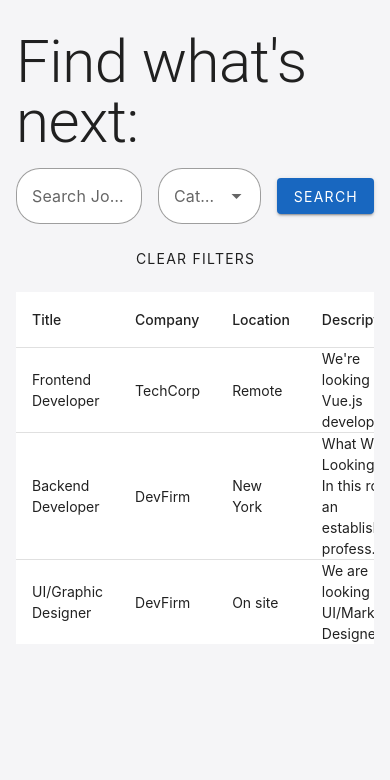
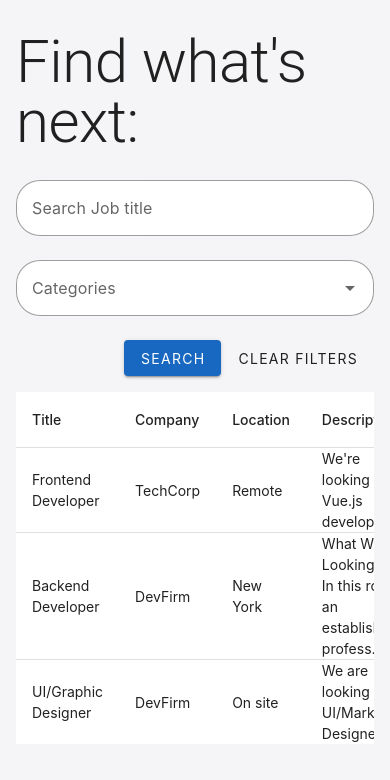
Before and after one commit to naycont/ultimate-job-finder, a Vue app: page /jobs in a window 390 px wide. Shown: the top 780 px of the page. Built offline with nearby package versions, Linux system fonts and the light colour scheme.

Commit message:
ensure responsive job list nad job filters

```diff
--- a/package.json
+++ b/package.json
@@ -4,7 +4,7 @@
   "private": true,
   "type": "module",
   "scripts": {
-    "dev": "vite",
+    "dev": "vite --host",
     "build": "run-p type-check \"build-only {@}\" --",
     "preview": "vite preview",
     "test:unit": "vitest",
--- a/src/components/jobs/JobFilters.vue
+++ b/src/components/jobs/JobFilters.vue
@@ -23,20 +23,21 @@ const clearFilters = () => {
 getCategories()
 </script>
 <template>
-  <div class="d-flex flex-wrap ga-4 justify-center align-center">
+  <v-row justify="center" class="align-center mt-2">
+    <v-col cols="12" sm="12" md="6" lg="3">
       <v-text-field
         v-model="searchString"
         variant="outlined"
         label="Search Job title"
-      max-width="300px"
         bg-color="#fff"
         hide-details
         rounded
       ></v-text-field>
+    </v-col>
 
+    <v-col cols="12" sm="12" md="6" lg="3">
       <v-select
         v-model="categoryId"
-      max-width="250px"
         :items="categories"
         label="Categories"
         item-title="name"
@@ -46,11 +47,13 @@ getCategories()
         hide-details
         rounded
       ></v-select>
+    </v-col>
 
+    <v-col cols="12" sm="12" md="12" lg="6" class="d-flex justify-end">
       <v-btn color="primary" @click="$emit('searchJob', { searchString, categoryId })">
         Search
       </v-btn>
-
       <v-btn variant="text" @click="clearFilters"> Clear filters </v-btn>
-  </div>
+    </v-col>
+  </v-row>
 </template>
```
Lines whose indentation alone changed are shown as unchanged.
